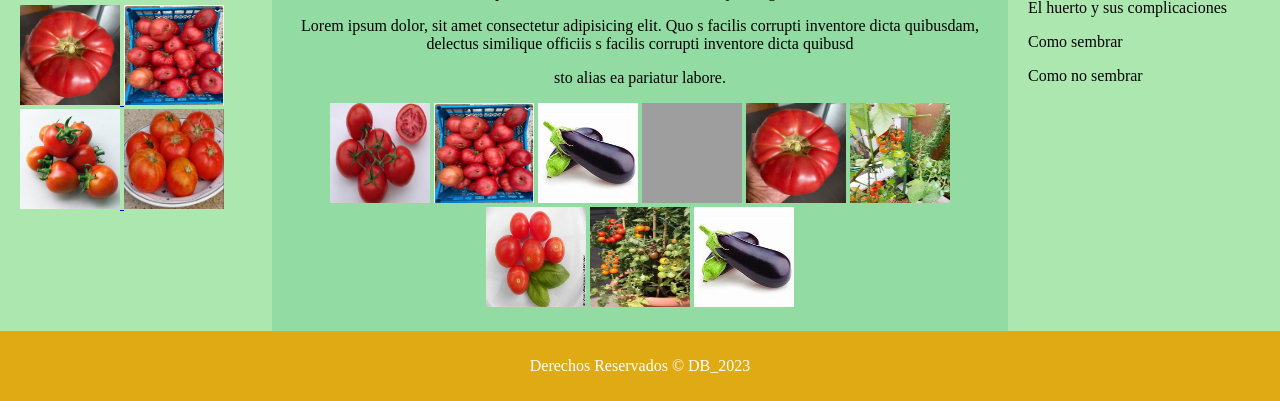
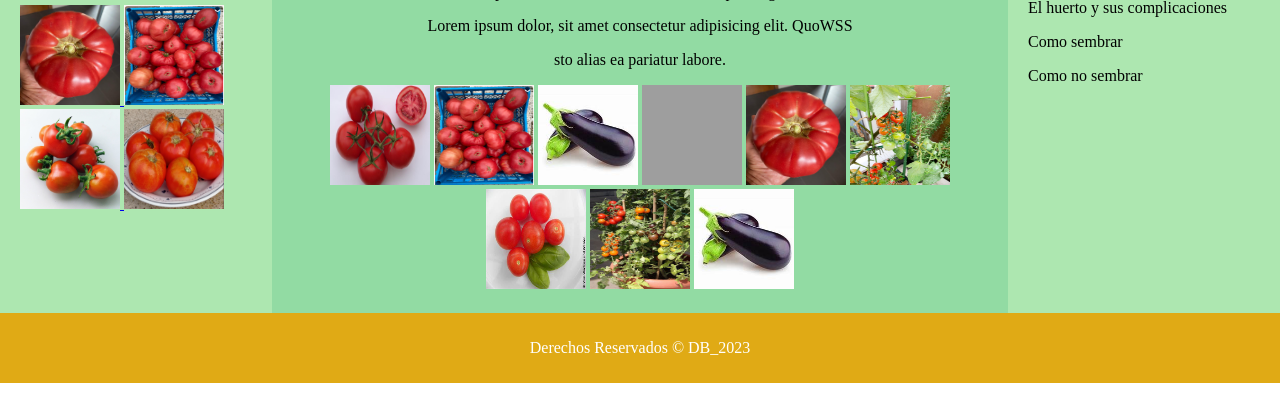
Before and after one commit to DanteDeFlorencia77/h, a plain HTML site: page index.html in a window 1280 px wide. Shown: the part 489-890 px from the top of the page. Drawn offline with Linux system fonts and the light colour scheme; grey boxes are pictures that could not be loaded.

Commit message:
Add files via upload

```diff
--- a/index.html
+++ b/index.html
@@ -63,9 +63,7 @@
       <img src="imagenes/es_1.jpeg" width="100px" height="100px">
       <img src="imagenes/v_6.jpg" width="100px" height="100px">
       <p>Lorem ipsum dolor, sit amet consectetur adipisicing elit. Quo</p>
-      <p>Lorem ipsum dolor, sit amet consectetur adipisicing elit. Quo
-        s facilis corrupti inventore dicta quibusdam, delectus similique officiis
-        s facilis corrupti inventore dicta quibusd</p>
+      <p>Lorem ipsum dolor, sit amet consectetur adipisicing elit. QuoWSS</p>
          <p>sto alias ea pariatur labore.</p>
       <img src="imagenes/v_1.jpeg" width="100px" height="100px">
       <img src="imagenes/s_1.png" width="100px" height="100px">
```
